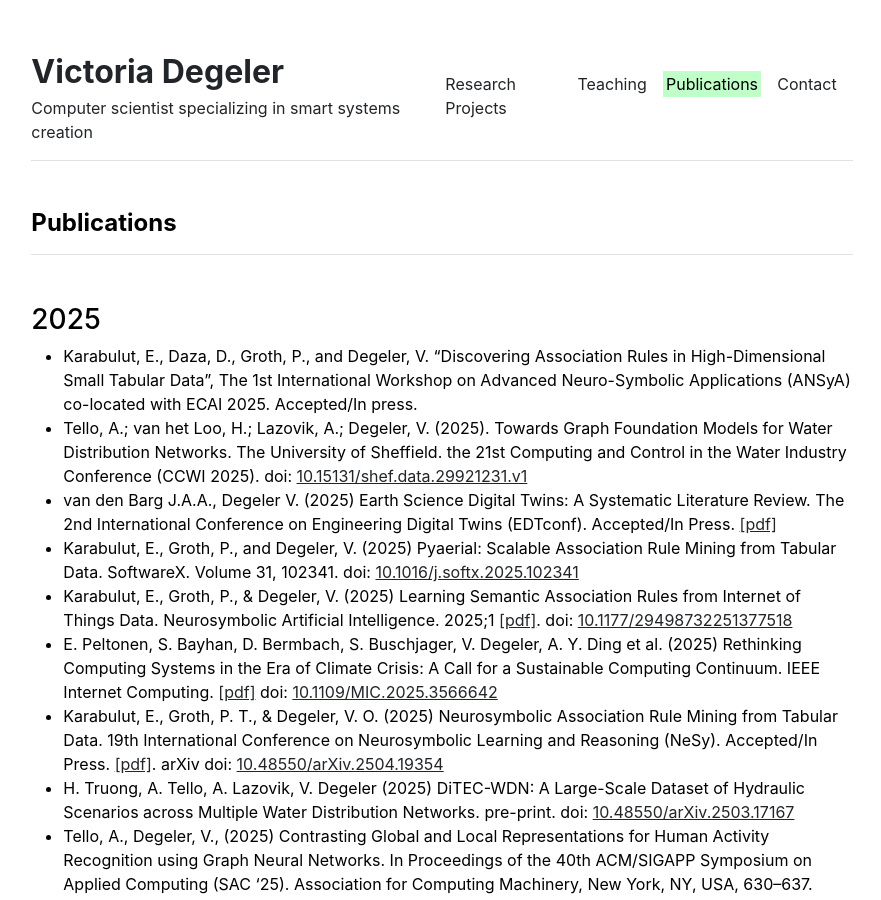
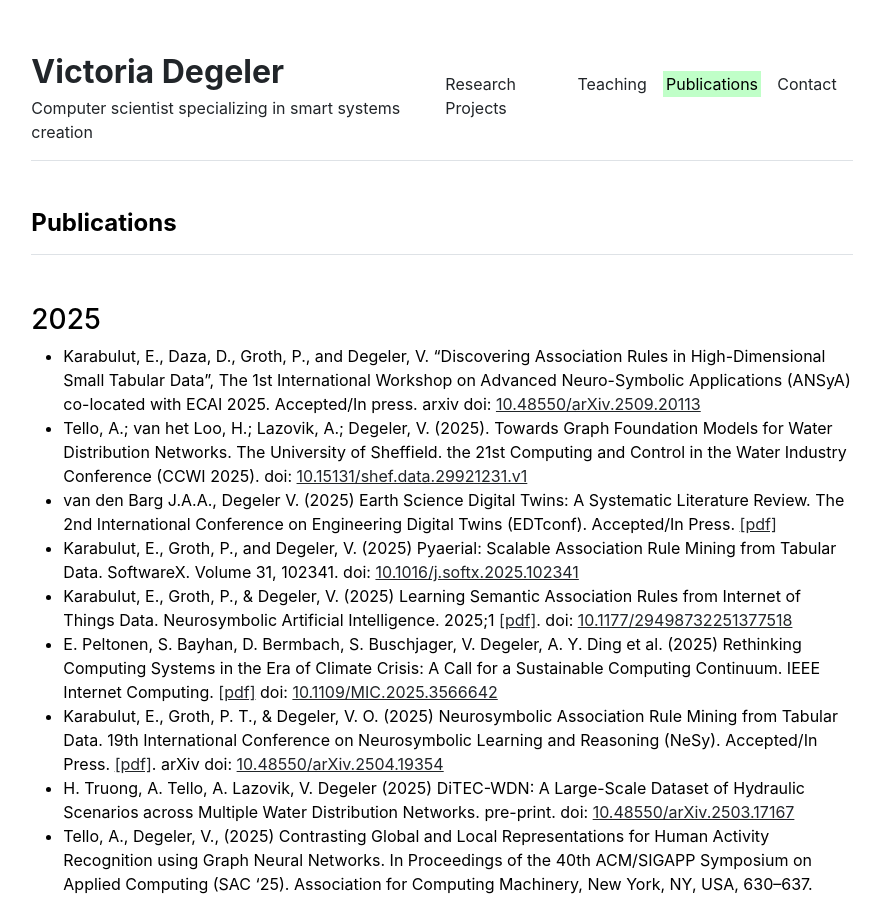
Before and after one commit to Degvik/degvik.github.io, a Jekyll site: the page built from publications.md, in a window 1280 px wide and 900 px high. Shown: the whole window, without its empty margins (198-1079 px from the left). Built offline with Jekyll 4.4.1, drawn with Linux system fonts in a browser that asks for light colours.

Commit message:
arxiv ansya

```diff
--- a/publications.md
+++ b/publications.md
@@ -4,7 +4,7 @@ title: "Publications"
 ---
 ### 2025
 
-- Karabulut, E., Daza, D., Groth, P., and Degeler, V. "Discovering Association Rules in High-Dimensional Small Tabular Data", The 1st International Workshop on Advanced Neuro-Symbolic Applications (ANSyA) co-located with ECAI 2025. Accepted/In press.
+- Karabulut, E., Daza, D., Groth, P., and Degeler, V. "Discovering Association Rules in High-Dimensional Small Tabular Data", The 1st International Workshop on Advanced Neuro-Symbolic Applications (ANSyA) co-located with ECAI 2025. Accepted/In press. arxiv doi: [10.48550/arXiv.2509.20113](https://doi.org/10.48550/arXiv.2509.20113)
 - Tello, A.; van het Loo, H.; Lazovik, A.; Degeler, V. (2025). Towards Graph Foundation Models for Water Distribution Networks. The University of Sheffield. the 21st Computing and Control in the Water Industry Conference (CCWI 2025). doi: [10.15131/shef.data.29921231.v1](https://doi.org/10.15131/shef.data.29921231.v1)
 - van den Barg J.A.A., Degeler V. (2025) Earth Science Digital Twins: A Systematic Literature Review. The 2nd International Conference on Engineering Digital Twins (EDTconf). Accepted/In Press. [\[pdf\]](https://vdegeler.com/files/25ESDT.pdf)
 - Karabulut, E., Groth, P., and Degeler, V. (2025) Pyaerial: Scalable Association Rule Mining from Tabular Data. SoftwareX. Volume 31, 102341. doi: [10.1016/j.softx.2025.102341](http://dx.doi.org/10.1016/j.softx.2025.102341)
```
